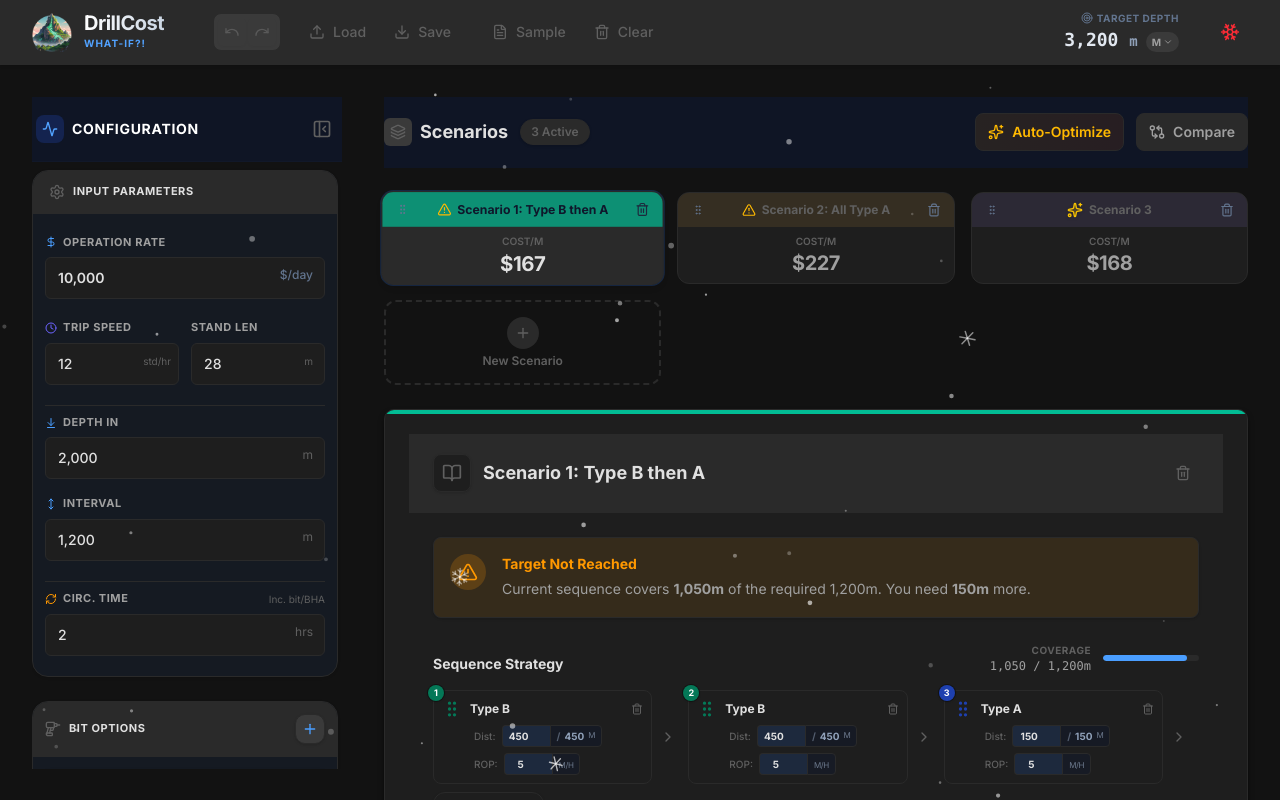
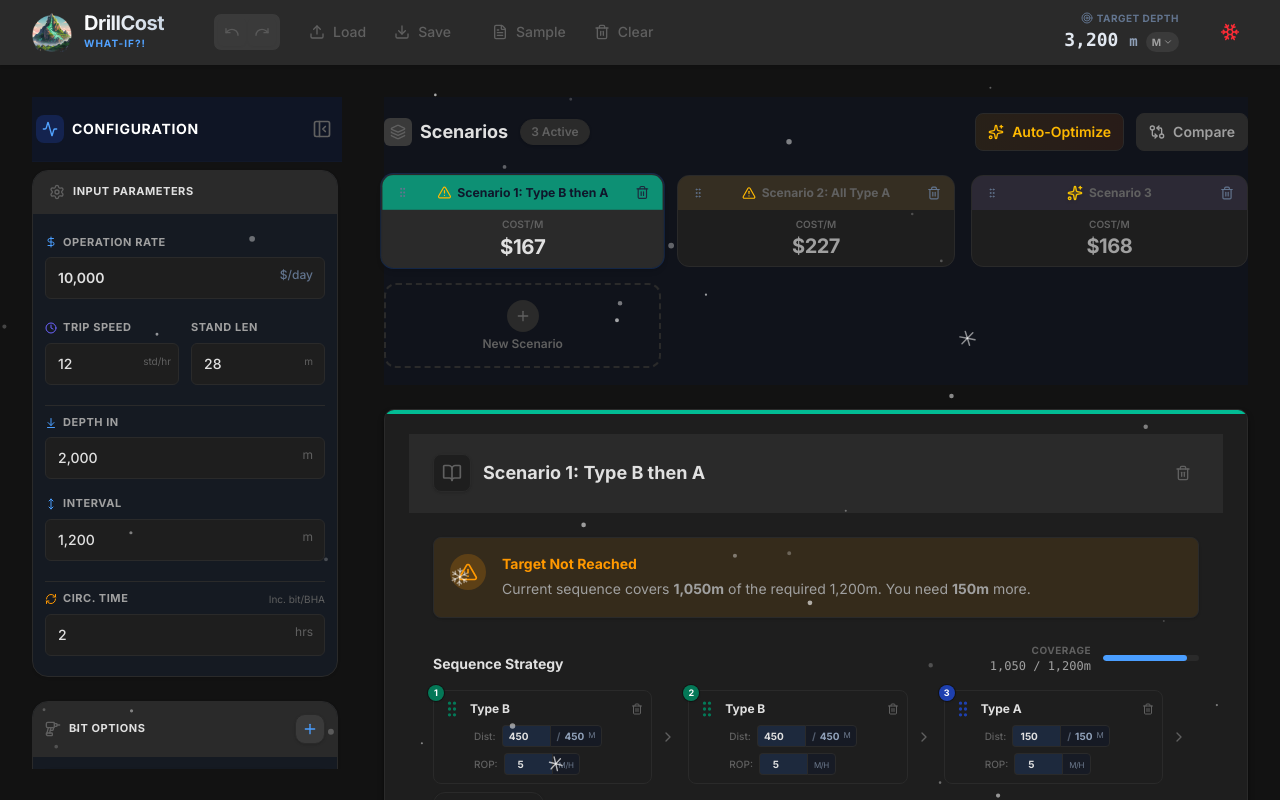
Before and after one commit to son-n-pham/drillcost, a React (Vite) app: page / in a window 1280 px wide. Shown: the top 800 px of the page. Built offline with nearby package versions, Linux system fonts and the light colour scheme.

Commit message:
feat: add ScenarioManager component for managing, comparing, and optimizing drilling scenarios with drag-and-drop bit sequences.

```diff
--- a/components/ScenarioManager.tsx
+++ b/components/ScenarioManager.tsx
@@ -1009,7 +1009,15 @@ const ScenarioManager: React.FC<ScenarioManagerProps> = ({ bits, scenarios, setS
   return (
     <div className="space-y-6">
       {/* Sticky Container for Header + Stats */}
-      <div ref={stickyHeaderRef} className="min-[850px]:sticky top-16 min-[850px]:top-20 z-40 bg-white/80 dark:bg-slate-900/80 backdrop-blur-md pb-4 pt-4 border-b border-transparent mb-6">
+      <div
+        ref={stickyHeaderRef}
+        className={clsx(
+          "min-[850px]:sticky top-16 min-[850px]:top-20 z-40 transition-all duration-300 mb-6",
+          isScrolled
+            ? "bg-white/95 dark:bg-slate-900/95 backdrop-blur-md pb-6 pt-4 border-b border-slate-200 dark:border-[var(--bh-border)] shadow-lg rounded-b-2xl px-1"
+            : "bg-white/40 dark:bg-slate-900/40 pb-4 pt-4 border-b border-transparent"
+        )}
+      >
         <div className="flex flex-col sm:flex-row sm:items-center justify-between gap-4">
           {/* Left: Title & Count */}
           <div className="flex items-center gap-3">
@@ -1082,12 +1090,10 @@ const ScenarioManager: React.FC<ScenarioManagerProps> = ({ bits, scenarios, setS
             )}
           </div>
         </div>
-      </div>
-
-      {/* Results Summary Cards */}
-        {/* Results Summary Cards */}
+
+        {/* Results Summary Cards Grid relocated inside sticky container */}
         <div className={clsx(
-          "grid gap-4 transition-all duration-300 ease-in-out",
+          "grid gap-4 transition-all duration-300 ease-in-out mt-6",
           "grid-cols-1 md:grid-cols-2",
           isSidebarOpen ? "min-[850px]:!grid-cols-3" : "min-[850px]:!grid-cols-4"
         )}>
@@ -1246,6 +1252,7 @@ const ScenarioManager: React.FC<ScenarioManagerProps> = ({ bits, scenarios, setS
             <span className="font-semibold text-xs">New Scenario</span>
           </button>
         </div>
+      </div>
 
       {/* Comparison Panel */}
       {isCompareMode && comparisonResults.length === 2 && (
```
